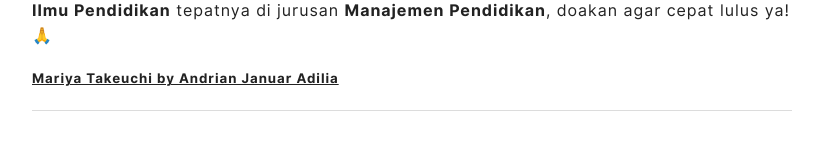
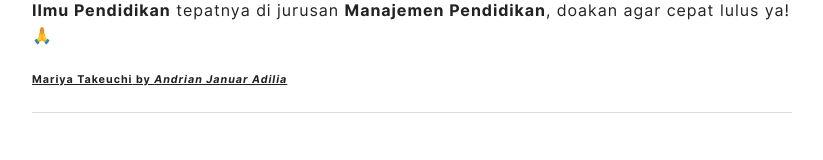
Before and after one commit to achmadfauzihamibowo/achmadfauzihamibowo.github.io, a plain HTML site: page about/index.html in a window 1280 px wide. Shown: the part 888-1048 px from the top of the page, without its empty margins (228-1051 px from the left). Drawn offline with nearby package versions, Linux system fonts and the light colour scheme.

Commit message:
rebuilding site Wed, Sep  9, 2020 12:38:48 PM

```diff
--- a/about/index.html
+++ b/about/index.html
@@ -161,7 +161,7 @@ Saat ini saya menempuh jenjang perkuliahan di Universitas Negeri Jakarta di Faku
 <p>Perkenalkan, nama saya <strong>Achmad Fauzi Hamibowo</strong>, saat ini sedang sibuk dalam dunia perkuliahan, menjalani hobi, salah satunya nge-podcast, serta sedang menjalankan sebuah startup bersama teman saya.</p>
 <p>Biasanya saya ini nge-blog cuma sekarang mau coba buat di platform ini, sekaligus branding biar bagus hehe 😅</p>
 <p>Saat ini saya menempuh jenjang perkuliahan di <strong>Universitas Negeri Jakarta</strong> di <strong>Fakultas Ilmu Pendidikan</strong> tepatnya di jurusan <strong>Manajemen Pendidikan</strong>, doakan agar cepat lulus ya! 🙏</p>
-<h5 id="mariya-takeuchi-by-andrian-januar-adiliahttpsfbmeandrianjadilia"><a href="https://fb.me/Andrian.J.Adilia">Mariya Takeuchi by Andrian Januar Adilia</a></h5>
+<h6 id="mariya-takeuchi-by-andrian-januar-adiliahttpsfbmeandrianjadilia"><a href="https://fb.me/Andrian.J.Adilia"><strong>Mariya Takeuchi</strong> by <em>Andrian Januar Adilia</em></a></h6>
 
             </div>
         </article>
```
